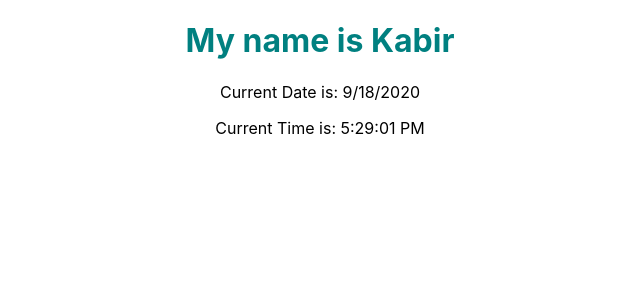
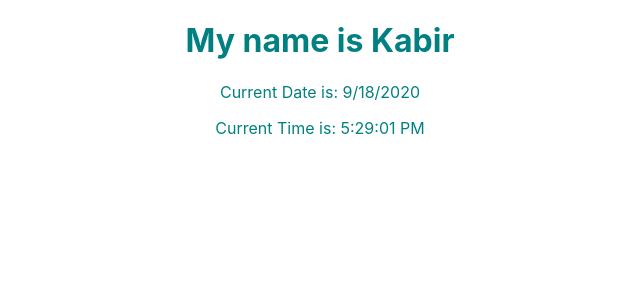
Before and after one commit to kabir-webDev/project-tha-1, a React (Create React App) app: page / in a window 1280 px wide. Shown: the top 300 px of the page, without its empty margins (320-960 px from the left). Built offline with nearby package versions, Linux system fonts and the light colour scheme.

Commit message:
Styling div

```diff
--- a/src/component/ChallangeTwo.js
+++ b/src/component/ChallangeTwo.js
@@ -8,8 +8,8 @@ function ChallangeTwo() {
     color: "teal",
   };
   return (
-    <div>
-      <h1 style={coolStyle}>My name is {name}</h1>
+    <div style={coolStyle}>
+      <h1>My name is {name}</h1>
       <p>{`Current Date is: ${date}`}</p>
       <p>{`Current Time is: ${time}`}</p>
     </div>
```
